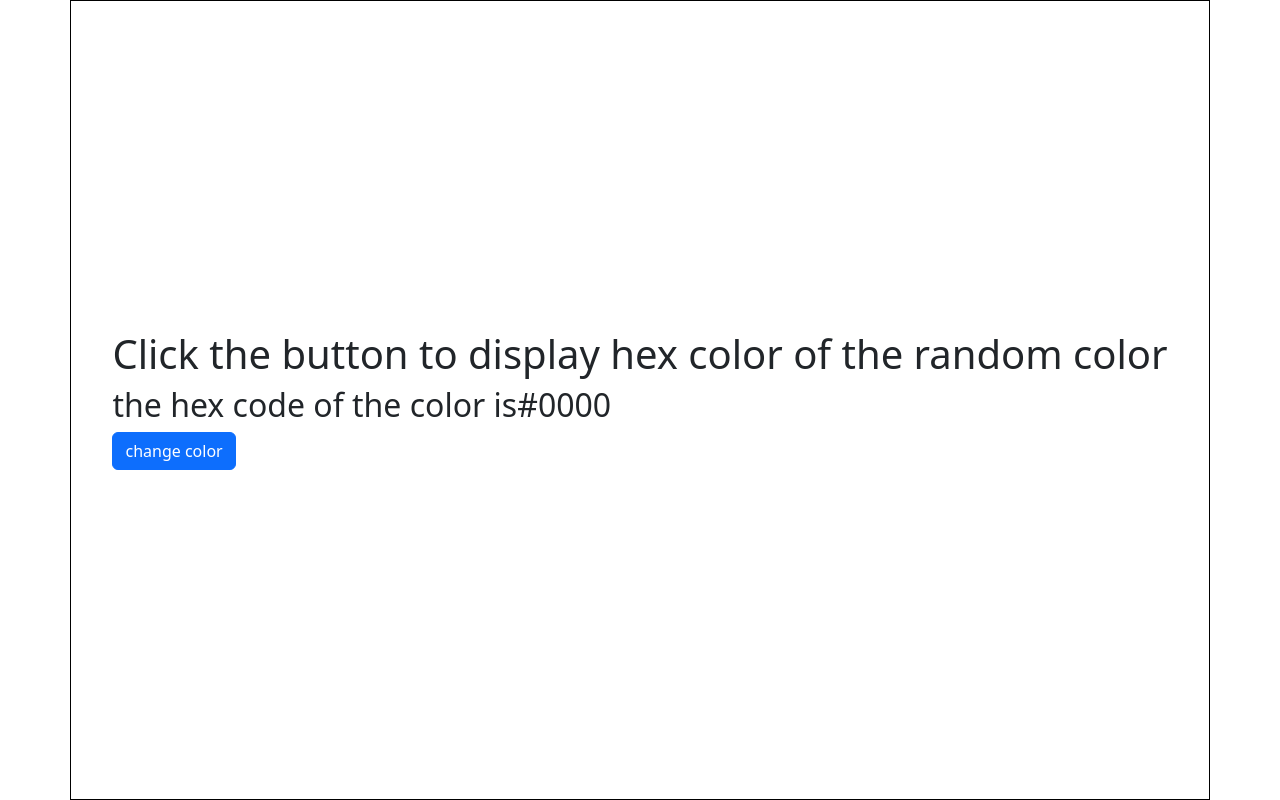
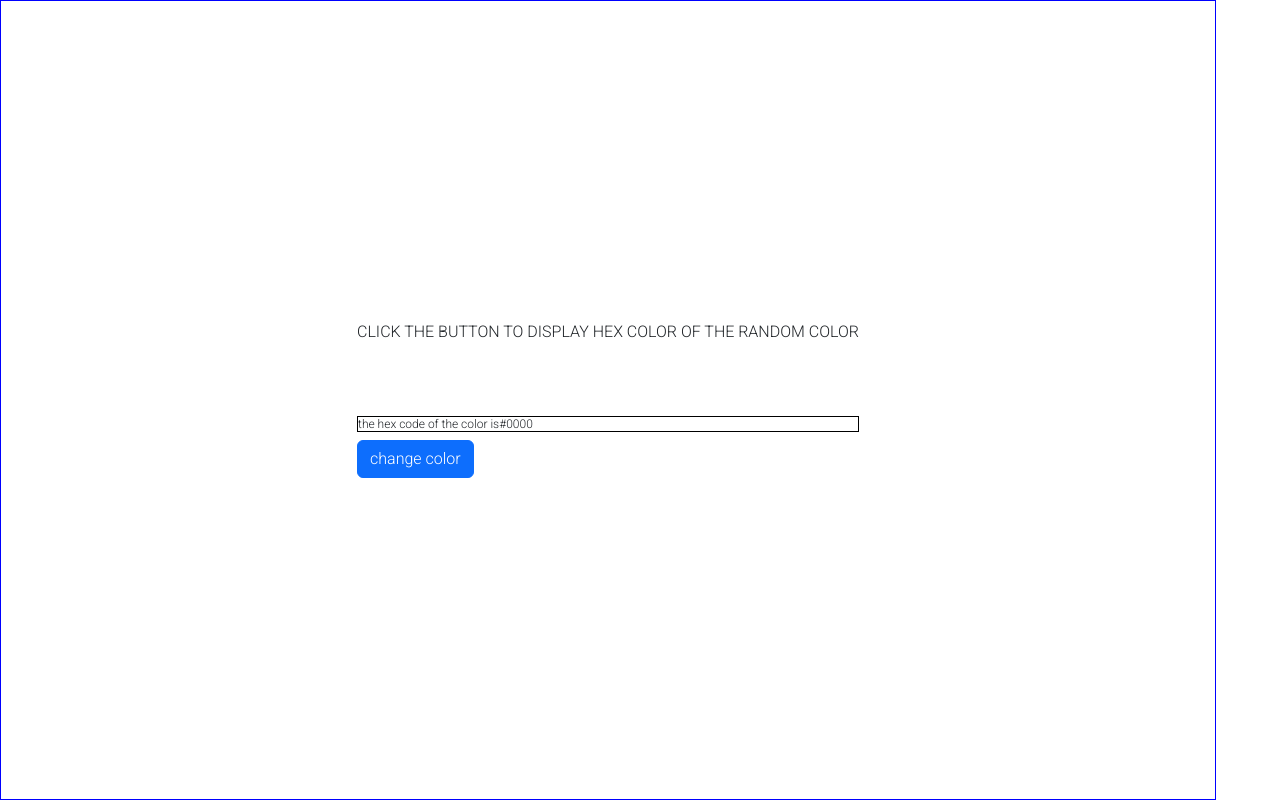
Before and after one commit to yulianalbisu/funWithJs, a plain HTML site: page hexIndex.html in a window 1280 px wide. Drawn offline with nearby package versions, Linux system fonts and the light colour scheme.

Commit message:
adding animation frames

```diff
--- a/hexIndex.html
+++ b/hexIndex.html
@@ -8,10 +8,10 @@
     <title>document</title>
   </head>
   <body>
-    <div class="container">
-      <div class="hex=-colors">
-        <h1>Click the button to display hex color of the random color</h1>
-        <h2>the hex code of the color is#<span>0000</span></h2>
+    <div class="hex-container">
+      <div class="hex-colors">
+        <h1 class="hex-colors">Click the button to display hex color of the random color</h1>
+        <h2 class="hex-colors">the hex code of the color is#<span>0000</span></h2>
         <button onclick="hexColor()" type="button" class="btn btn-primary">change color</button>
     </div>
   </div>
--- a/hexStyles.css
+++ b/hexStyles.css
@@ -1,7 +1,32 @@
-.container{
-    border: 1px solid black;
-    display: flex;
-    justify-content: center;
-    align-items: center;
-    height: 100vh;
+@import url('https://fonts.googleapis.com/css2?family=Roboto:wght@300&display=swap');
+
+body{
+    font-family: Roboto;
 }
+
+.hex-container{
+    border: 1px solid blue;
+    width: 95%;
+height: 100vh;
+display: flex;
+justify-content: center;
+align-items: center;
+}
+
+.hex-colors h1{
+    font-size: 16px;
+    text-transform: uppercase;
+    animation: changecolor 5s infinite alternate;
+}
+
+.hex-colors h2{
+    border:1px solid black;
+    font-size: 12px;
+    margin-top: 15%;
+}
+
+@keyframes colorchange{
+    0%{
+        color:indigo;
+    }
+}
```
